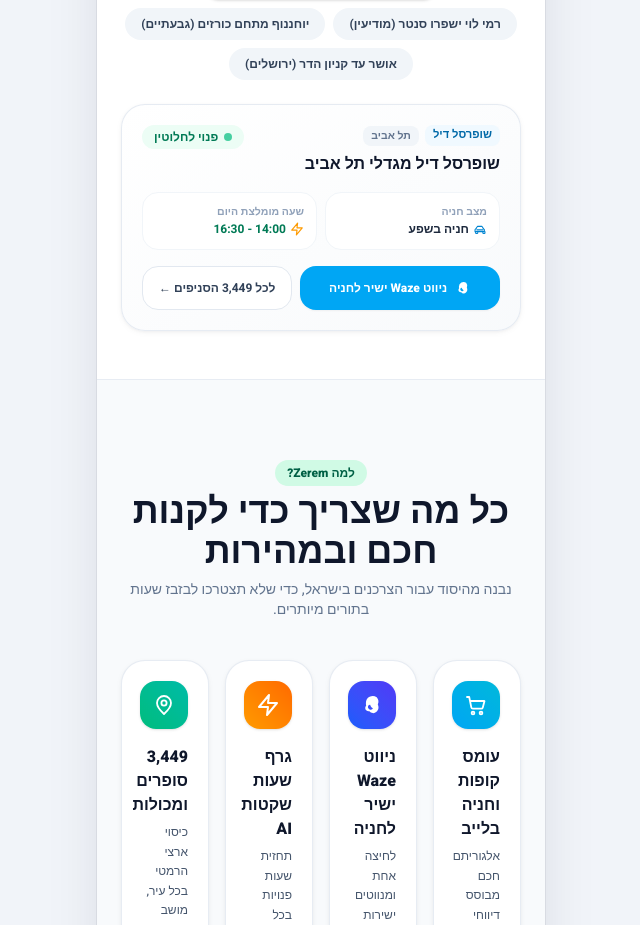
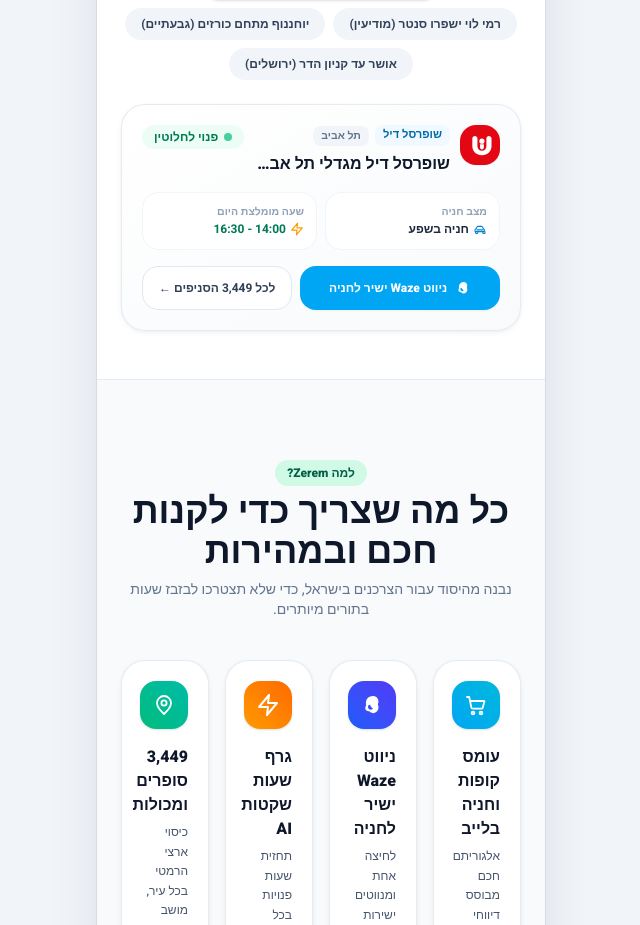
Before and after one commit to avinisimian-debug/superlive, a Next.js app: page /landing in a window 1280 px wide. Shown: the part 1300-2225 px from the top of the page, without its empty margins (319-959 px from the left). Built offline with nearby package versions, Linux system fonts and the light colour scheme; no server answers.

Commit message:
feat(landing): integrate authentic chain logos in simulator preview

```diff
--- a/src/components/DownloadLanding.tsx
+++ b/src/components/DownloadLanding.tsx
@@ -1,4 +1,6 @@
 "use client";
+
+import { ChainLogo } from "./ChainLogo";
 
 import { useCallback, useEffect, useState } from "react";
 import Link from "next/link";
@@ -385,7 +387,9 @@
           <div className="mt-6 max-w-md mx-auto">
             <div className="rounded-3xl border border-slate-200/80 bg-gradient-to-br from-white to-slate-50 p-5 shadow-card text-right">
               <div className="flex items-start justify-between gap-3">
-                <div>
+                <div className="flex items-start gap-2.5 min-w-0 flex-1">
+                  <ChainLogo chain={currentSim.chain} size="md" />
+                  <div className="min-w-0 flex-1">
                     <div className="flex items-center gap-1.5">
                       <span className="rounded-lg bg-sky-50 px-2 py-0.5 text-[0.7rem] font-bold text-sky-700">
                         {currentSim.chain}
@@ -394,11 +398,12 @@
                         {currentSim.city}
                       </span>
                     </div>
-                  <h3 className="mt-1.5 text-base font-black text-slate-900">
+                    <h3 className="mt-1.5 text-base font-black text-slate-900 truncate">
                       {currentSim.name}
                     </h3>
                   </div>
-                <span className={`inline-flex items-center gap-1.5 rounded-full ${currentSim.bg} px-3 py-1 text-xs font-bold ${currentSim.text}`}>
+                </div>
+                <span className={`inline-flex shrink-0 items-center gap-1.5 rounded-full ${currentSim.bg} px-3 py-1 text-xs font-bold ${currentSim.text}`}>
                   <span className={`h-2 w-2 rounded-full ${currentSim.dot} animate-pulse`} />
                   {currentSim.label}
                 </span>
```
Lines whose indentation alone changed are shown as unchanged.
